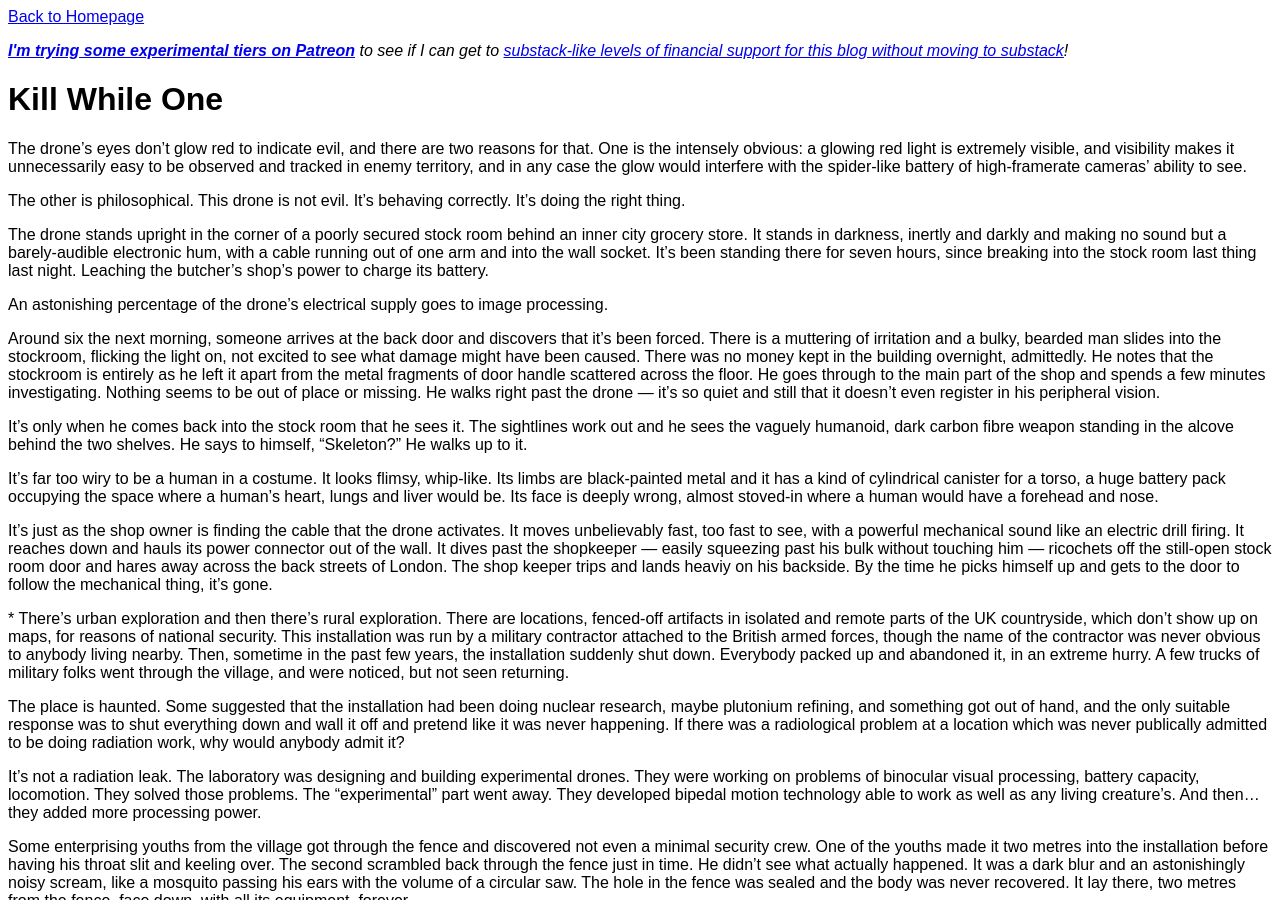
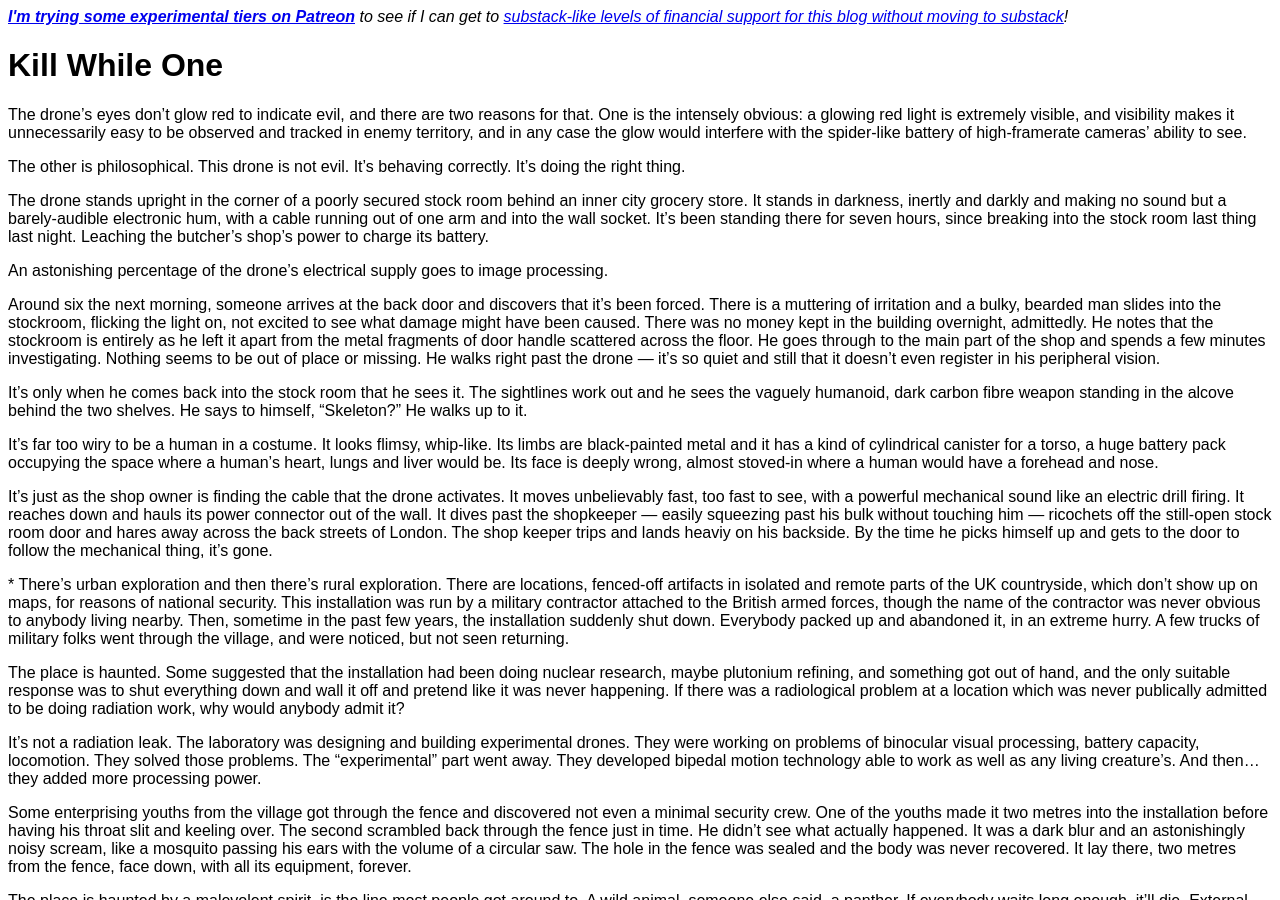
Before and after one commit to 0x000m/old, a Jekyll site: the page built from kill.md, in a window 1280 px wide and 900 px high. Built offline with Jekyll 4.4.1, drawn with Linux system fonts in a browser that asks for light colours.

Commit message:
Update page.html

```diff
--- a/_layouts/page.html
+++ b/_layouts/page.html
@@ -2,9 +2,9 @@
 layout: default
 ---
 
-<a href="bonnie1.html">Back to Homepage</a>
+<!---<a href="bonnie1.html">Back to Homepage</a>
 
- <!--- {% if page.teaser %}
+  {% if page.teaser %}
       <p class="page-teaser"><em>{{ page.teaser }}</em></p>
   {% endif %}--->
 <p><i><b><a href="https://patreon.com/danluu">I'm trying some experimental tiers on Patreon</a></b> to see if I can get to <a href="https://twitter.com/danluu/status/1456346963691991041">substack-like levels of financial support for this blog without moving to substack</a>!</i></p>
```
